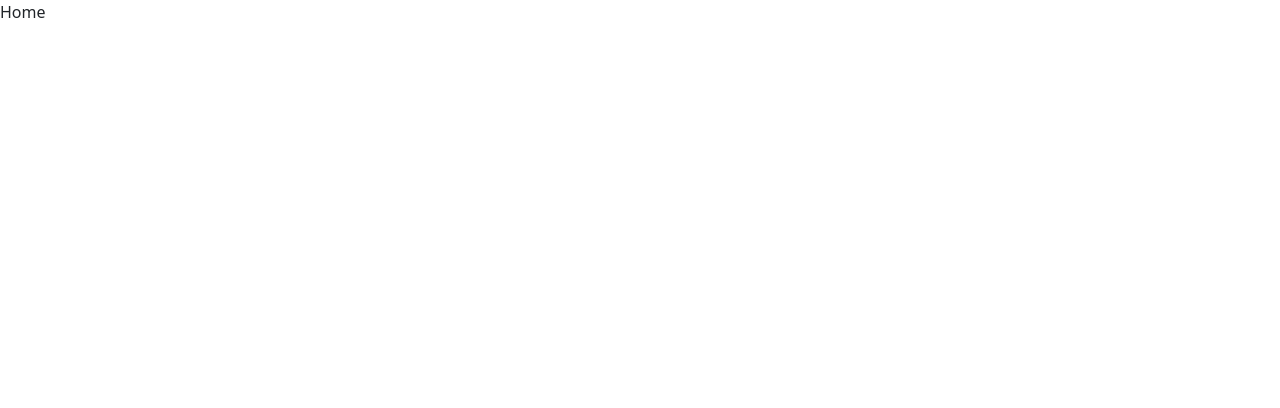
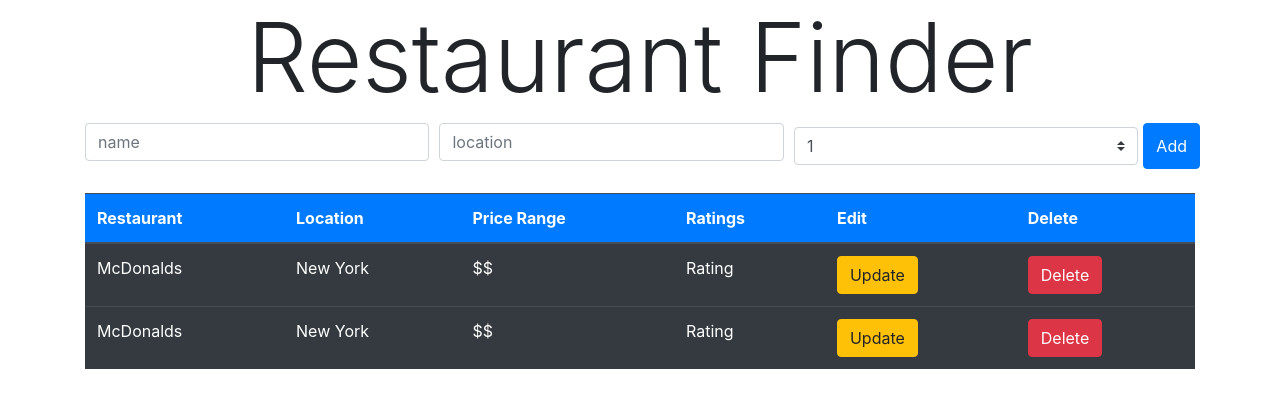
Before and after one commit to Moroco19/pern_fcc_yt, a React (Create React App) app in the folder client/: page / in a window 1280 px wide. Shown: the top 408 px of the page. Built offline with nearby package versions, Linux system fonts and the light colour scheme.

Commit message:
setting up shell of components

```diff
--- a/client/public/index.html
+++ b/client/public/index.html
@@ -15,8 +15,16 @@
       user's mobile device or desktop. See https://developers.google.com/web/fundamentals/web-app-manifest/
     -->
     <link rel="manifest" href="%PUBLIC_URL%/manifest.json" />
-    <link href="https://cdn.jsdelivr.net/npm/bootstrap@5.1.3/dist/css/bootstrap.min.css" rel="stylesheet" integrity="sha384-1BmE4kWBq78iYhFldvKuhfTAU6auU8tT94WrHftjDbrCEXSU1oBoqyl2QvZ6jIW3" crossorigin="anonymous">
-    <link rel="stylesheet" href="https://cdnjs.cloudflare.com/ajax/libs/font-awesome/6.1.1/css/all.min.css">
+    <link
+    rel="stylesheet"
+    href="https://stackpath.bootstrapcdn.com/bootstrap/4.5.0/css/bootstrap.min.css"
+    integrity="sha384-9aIt2nRpC12Uk9gS9baDl411NQApFmC26EwAOH8WgZl5MYYxFfc+NcPb1dKGj7Sk"
+    crossorigin="anonymous"
+  />
+  <link
+    rel="stylesheet"
+    href="https://cdnjs.cloudflare.com/ajax/libs/font-awesome/5.13.1/css/all.min.css"
+  />
     <!--
       Notice the use of %PUBLIC_URL% in the tags above.
       It will be replaced with the URL of the `public` folder during the build.
--- a/client/src/App.jsx
+++ b/client/src/App.jsx
@@ -6,7 +6,7 @@
 
 const App = () => {
     return (
-        <div>
+        <div className="container">
             <Router>
                 <Routes>
                     <Route path="/" element={<Home />} />
--- a/client/src/components/AddRestaurant.jsx
+++ b/client/src/components/AddRestaurant.jsx
@@ -0,0 +1,31 @@
+import React from 'react'
+
+const AddRestaurant = () => {
+  return (
+    <div className="mb-4">
+        <form action="">
+            <div className="form-row">
+                <div className="col">
+                    <input type="text" className="form-control" placeholder="name" />
+                </div>
+                <div className="col">
+                    <input type="text" className="form-control" placeholder="location" />
+                </div>
+                <div className="col">
+                    <select type="text" className="custom-select my-1 mr-sm-2" placeholder="location">
+                        <option disabled>Price Range</option>
+                        <option value="1">1</option>
+                        <option value="2">2</option>
+                        <option value="3">3</option>
+                        <option value="4">4</option>
+                        <option value="5">5</option>
+                    </select>
+                </div>
+                <button className="btn btn-primary">Add</button>
+            </div>
+        </form>
+    </div>
+  )
+};
+
+export default AddRestaurant;
--- a/client/src/components/Header.jsx
+++ b/client/src/components/Header.jsx
@@ -8,4 +8,4 @@
   )
 }
 
-export default Header
+export default Header;
--- a/client/src/components/RestaurantList.jsx
+++ b/client/src/components/RestaurantList.jsx
@@ -0,0 +1,40 @@
+import React from 'react'
+
+const RestaurantList = () => {
+  return (
+    <div className="list-group">
+        <table className="table table-hover table-dark">
+            <thead>
+                <tr className="bg-primary">
+                    <th scope="col">Restaurant</th>
+                    <th scope="col">Location</th>
+                    <th scope="col">Price Range</th>
+                    <th scope="col">Ratings</th>
+                    <th scope="col">Edit</th>
+                    <th scope="col">Delete</th>
+                </tr>
+            </thead>
+            <tbody>
+                <tr>
+                    <td>McDonalds</td>
+                    <td>New York</td>
+                    <td>$$</td>
+                    <td>Rating</td>
+                    <td><button className="btn btn-warning">Update</button></td>
+                    <td><button className="btn btn-danger">Delete</button></td>
+                </tr>
+                <tr>
+                    <td>McDonalds</td>
+                    <td>New York</td>
+                    <td>$$</td>
+                    <td>Rating</td>
+                    <td><button className="btn btn-warning">Update</button></td>
+                    <td><button className="btn btn-danger">Delete</button></td>
+                </tr>
+            </tbody>
+        </table>
+    </div>
+  )
+}
+
+export default RestaurantList
--- a/client/src/routes/Home.jsx
+++ b/client/src/routes/Home.jsx
@@ -1,9 +1,14 @@
 import React from 'react'
+import AddRestaurant from '../components/AddRestaurant';
+import Header from '../components/Header';
+import RestaurantList from '../components/RestaurantList';
 
 const Home = () => {
   return (
     <div>
-        Home
+        <Header />
+        <AddRestaurant />
+        <RestaurantList />
     </div>
   )
 }
```
